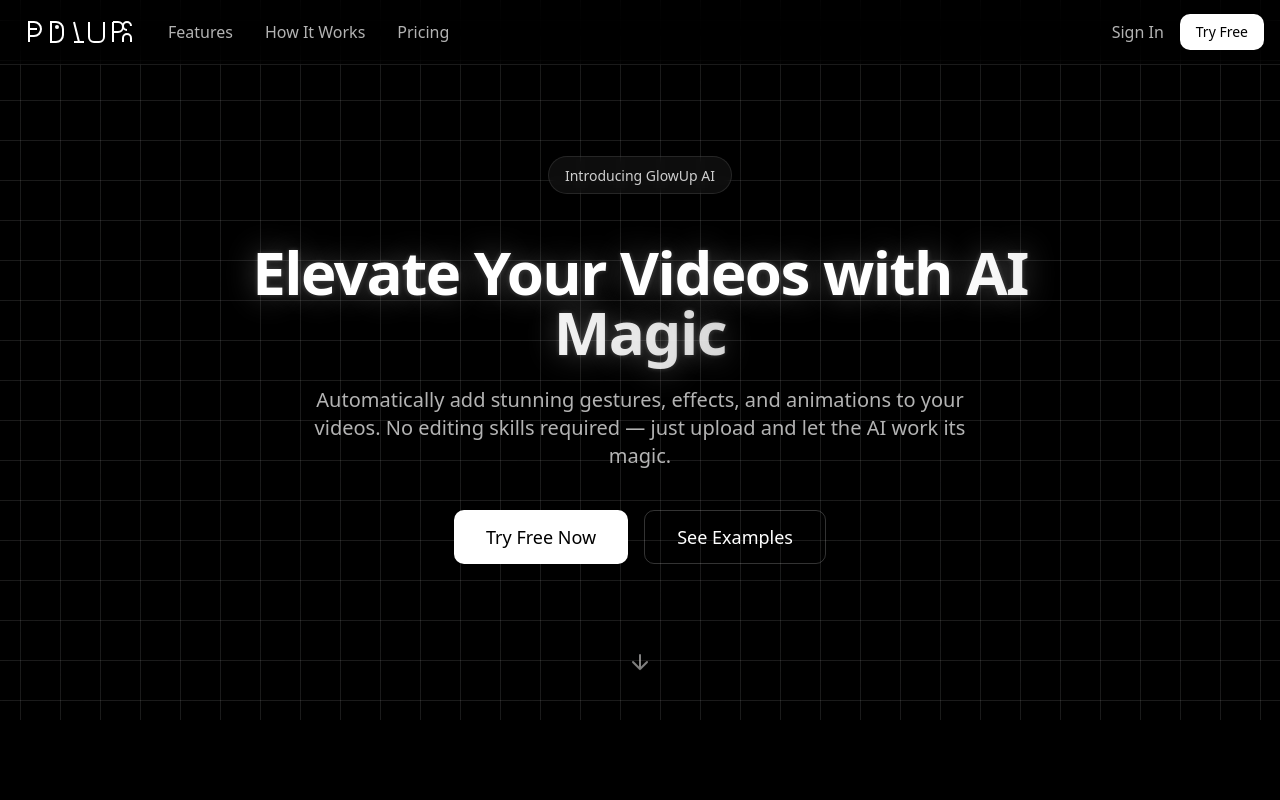
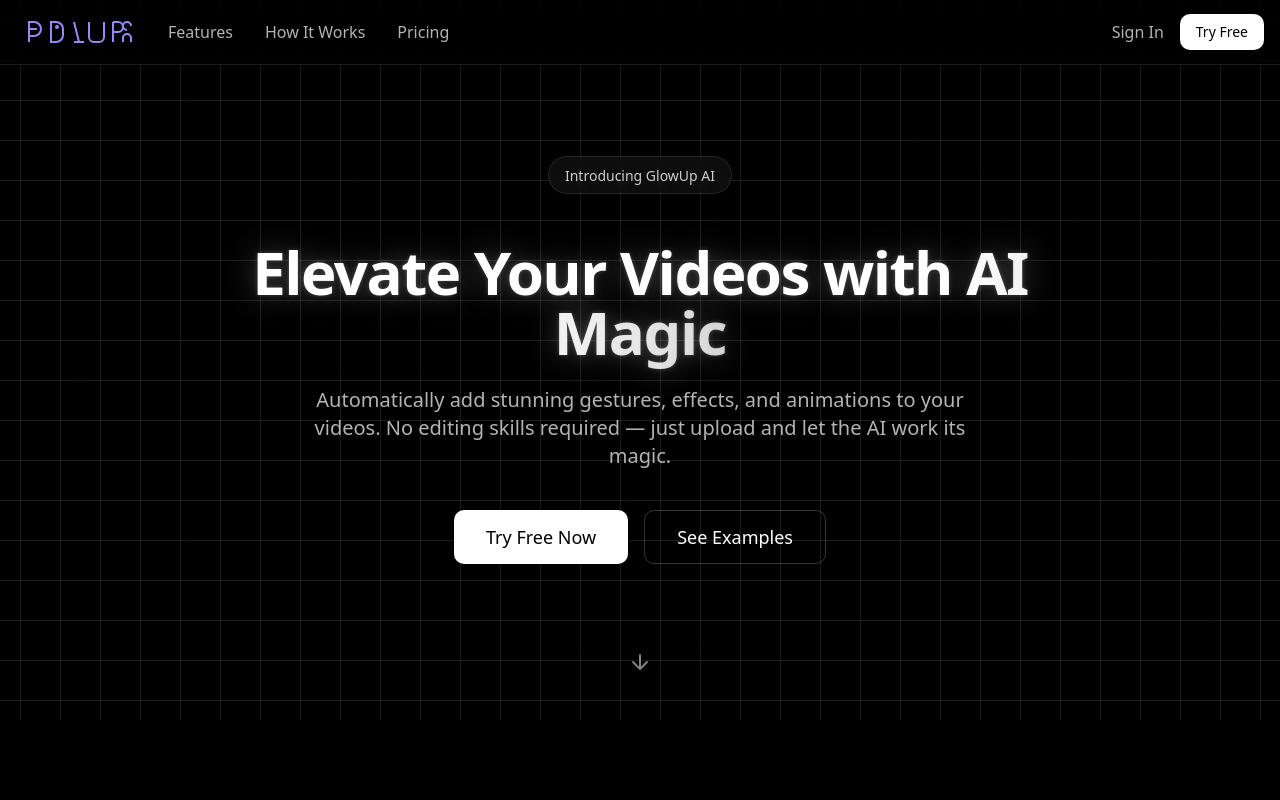
Before and after one commit to shauryapatel1/glowify-magic-touch, a React (Vite) app: page / in a window 1280 px wide. Shown: the top 800 px of the page. Built offline with nearby package versions, Linux system fonts and the light colour scheme.

Commit message:
Update logo component
Updates the logo component with a new style and color scheme.

```diff
--- a/src/components/glow-up-logo.tsx
+++ b/src/components/glow-up-logo.tsx
@@ -19,13 +19,17 @@ const GlowUpLogo = ({
     lg: variant === "icon" ? "h-16 w-16" : "h-12",
   };
 
+  // Default color is now purple instead of white
+  const defaultColor = "#9b87f5";
+
   if (variant === "icon") {
     return (
       <svg
         viewBox="0 0 40 40"
         fill="none"
         xmlns="http://www.w3.org/2000/svg"
-        className={cn("text-white", sizeClasses[size], className)}
+        className={cn(sizeClasses[size], className)}
+        style={{ color: defaultColor }}
         {...props}
       >
         <circle cx="20" cy="20" r="18" stroke="currentColor" strokeWidth="2" />
@@ -45,7 +49,8 @@ const GlowUpLogo = ({
       viewBox="0 0 120 40"
       fill="none"
       xmlns="http://www.w3.org/2000/svg"
-      className={cn("text-white", sizeClasses[size], className)}
+      className={cn(sizeClasses[size], className)}
+      style={{ color: defaultColor }}
       {...props}
     >
       <path
```
